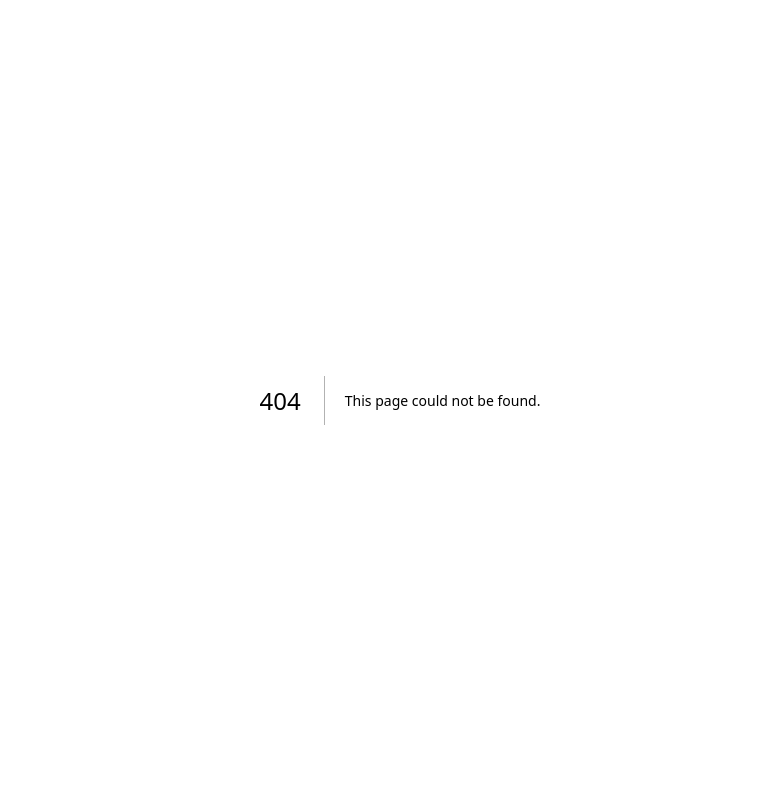
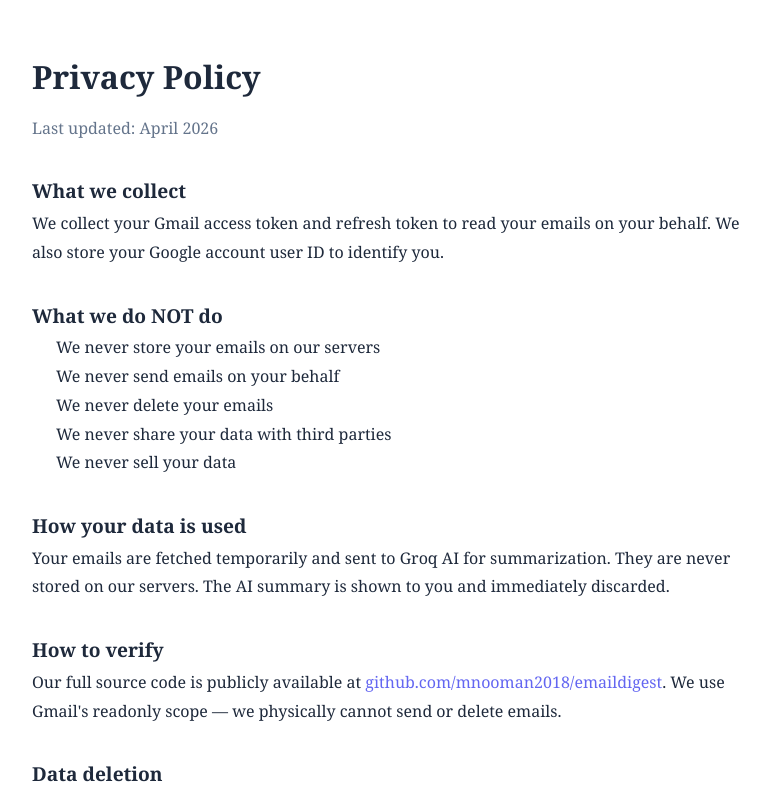
Before and after one commit to mnooman2018/emaildigest, a Next.js app: page /privacy in a window 1280 px wide. Before the commit this address had no page. Shown: the top 797 px of the page, without its empty margins (240-1010 px from the left). Built offline with nearby package versions, Linux system fonts and the light colour scheme.

Commit message:
feat: logout button, privacy policy link in panel

```diff
--- a/app/extension-auth/page.tsx
+++ b/app/extension-auth/page.tsx
@@ -4,16 +4,27 @@ import { useEffect, useState } from 'react'
 
 export default function ExtensionAuth() {
   const [status, setStatus] = useState('loading')
+  const [countdown, setCountdown] = useState(3)
 
   useEffect(() => {
     const params = new URLSearchParams(window.location.search)
     const token = params.get('token')
 
     if (token) {
-      // Store in sessionStorage so auth-listener can read it
       sessionStorage.setItem('ed_token', token)
       window.postMessage({ type: 'ed-save-token', token }, '*')
       setStatus('done')
+
+      // Countdown then close
+      let count = 3
+      const timer = setInterval(() => {
+        count--
+        setCountdown(count)
+        if (count === 0) {
+          clearInterval(timer)
+          window.close()
+        }
+      }, 1000)
     } else {
       setStatus('error')
     }
@@ -40,7 +51,10 @@ export default function ExtensionAuth() {
             <div style={{ fontSize: '2.5rem', marginBottom: '1rem' }}>✅</div>
             <p style={{ color: '#16a34a', fontSize: '1rem', fontWeight: '600' }}>Login successful!</p>
             <p style={{ color: '#64748b', fontSize: '0.82rem', marginTop: '0.5rem' }}>
-              Go back to Gmail and click<br/><strong>"Done! Load My Emails"</strong>
+              Closing in {countdown} seconds...
+            </p>
+            <p style={{ color: '#94a3b8', fontSize: '0.75rem', marginTop: '0.5rem' }}>
+              Go back to Gmail and click "Done! Load My Emails"
             </p>
           </>
         )}
--- /dev/null
+++ b/app/privacy/page.tsx
@@ -0,0 +1,39 @@
+export default function PrivacyPage() {
+  return (
+    <main style={{
+      maxWidth: '800px',
+      margin: '0 auto',
+      padding: '3rem 2rem',
+      fontFamily: 'Georgia, serif',
+      color: '#1e293b',
+      lineHeight: '1.8',
+    }}>
+      <h1 style={{ fontSize: '2rem', fontWeight: '700', marginBottom: '0.5rem' }}>Privacy Policy</h1>
+      <p style={{ color: '#64748b', marginBottom: '2rem' }}>Last updated: April 2026</p>
+
+      <h2 style={{ fontSize: '1.2rem', fontWeight: '700', marginTop: '2rem' }}>What we collect</h2>
+      <p>We collect your Gmail access token and refresh token to read your emails on your behalf. We also store your Google account user ID to identify you.</p>
+
+      <h2 style={{ fontSize: '1.2rem', fontWeight: '700', marginTop: '2rem' }}>What we do NOT do</h2>
+      <ul style={{ paddingLeft: '1.5rem' }}>
+        <li>We never store your emails on our servers</li>
+        <li>We never send emails on your behalf</li>
+        <li>We never delete your emails</li>
+        <li>We never share your data with third parties</li>
+        <li>We never sell your data</li>
+      </ul>
+
+      <h2 style={{ fontSize: '1.2rem', fontWeight: '700', marginTop: '2rem' }}>How your data is used</h2>
+      <p>Your emails are fetched temporarily and sent to Groq AI for summarization. They are never stored on our servers. The AI summary is shown to you and immediately discarded.</p>
+
+      <h2 style={{ fontSize: '1.2rem', fontWeight: '700', marginTop: '2rem' }}>How to verify</h2>
+      <p>Our full source code is publicly available at <a href="https://github.com/mnooman2018/emaildigest" style={{ color: '#6366f1' }}>github.com/mnooman2018/emaildigest</a>. We use Gmail's readonly scope — we physically cannot send or delete emails.</p>
+
+      <h2 style={{ fontSize: '1.2rem', fontWeight: '700', marginTop: '2rem' }}>Data deletion</h2>
+      <p>Clicking logout immediately removes all tokens from your device and you can revoke access at any time from your <a href="https://myaccount.google.com/permissions" style={{ color: '#6366f1' }}>Google Account settings</a>.</p>
+
+      <h2 style={{ fontSize: '1.2rem', fontWeight: '700', marginTop: '2rem' }}>Contact</h2>
+      <p>For any privacy concerns, contact: mnooman2018@gmail.com</p>
+    </main>
+  )
+}
--- a/chrome-extension/content.js
+++ b/chrome-extension/content.js
@@ -9,13 +9,12 @@ let pinnedEmails = []
 let selectedDate = new Date().toISOString().split('T')[0]
 let timeFrom = '00:00'
 let timeTo = '23:59'
-let activeView = 'emails' // 'emails' or 'pinned'
+let activeView = 'emails'
 
 const categoryEmoji = { meeting: '📅', task: '✅', promo: '🏷️', personal: '👤', other: '📧' }
 const categoryColor = { meeting: '#2563eb', task: '#7c3aed', promo: '#d97706', personal: '#db2777', other: '#475569' }
 const priorityColor = { high: '#dc2626', medium: '#d97706', low: '#16a34a' }
 
-// Load saved data on start
 chrome.storage.local.get(['ed_token', 'ed_pinned'], (result) => {
   if (result.ed_token) savedToken = result.ed_token
   if (result.ed_pinned) pinnedEmails = result.ed_pinned
@@ -49,7 +48,8 @@ function showLoginScreen() {
         box-shadow:0 4px 15px rgba(99,102,241,0.4);
         margin-bottom:0.75rem;
       ">🔗 Connect with Google</button>
-      <p style="font-size:0.7rem;color:#94a3b8;">We only read your emails — never send or delete anything</p>
+      <p style="font-size:0.7rem;color:#94a3b8;margin-bottom:0.5rem;">We only read your emails — never send or delete anything</p>
+      <a href="${SITE_URL}/privacy" target="_blank" style="font-size:0.7rem;color:#6366f1;display:block;">📄 Read our Privacy Policy</a>
     </div>
   `
 
@@ -112,31 +112,25 @@ function isPinned(emailId) {
 function renderToolbar() {
   return `
     <div style="background:#fff;border-bottom:1px solid #e2e8f0;padding:0.6rem 0.75rem;">
-      <!-- View tabs -->
       <div style="display:flex;gap:0.4rem;margin-bottom:0.6rem;">
         <button data-view="emails" style="
-          flex:1;padding:0.3rem;border-radius:8px;font-size:0.72rem;cursor:pointer;
-          border:none;
+          flex:1;padding:0.3rem;border-radius:8px;font-size:0.72rem;cursor:pointer;border:none;
           background:${activeView === 'emails' ? '#6366f1' : '#f1f5f9'};
           color:${activeView === 'emails' ? 'white' : '#64748b'};
           font-weight:${activeView === 'emails' ? '600' : '400'};
         ">📧 Emails</button>
         <button data-view="pinned" style="
-          flex:1;padding:0.3rem;border-radius:8px;font-size:0.72rem;cursor:pointer;
-          border:none;
+          flex:1;padding:0.3rem;border-radius:8px;font-size:0.72rem;cursor:pointer;border:none;
           background:${activeView === 'pinned' ? '#6366f1' : '#f1f5f9'};
           color:${activeView === 'pinned' ? 'white' : '#64748b'};
           font-weight:${activeView === 'pinned' ? '600' : '400'};
         ">📌 Pinned (${pinnedEmails.length})</button>
       </div>
-
-      <!-- Date picker -->
       <div style="display:flex;gap:0.4rem;align-items:center;margin-bottom:0.5rem;">
         <label style="font-size:0.7rem;color:#64748b;white-space:nowrap;">📅 Date:</label>
         <input type="date" id="ed-date-picker" value="${selectedDate}" style="
           flex:1;padding:0.2rem 0.4rem;border:1px solid #e2e8f0;
-          border-radius:6px;font-size:0.72rem;color:#1e293b;
-          cursor:pointer;
+          border-radius:6px;font-size:0.72rem;color:#1e293b;cursor:pointer;
         "/>
         <button id="ed-date-go" style="
           background:#6366f1;color:white;border:none;
@@ -144,8 +138,6 @@ function renderToolbar() {
           cursor:pointer;font-size:0.72rem;font-weight:600;
         ">Go</button>
       </div>
-
-      <!-- Time filter -->
       <div style="display:flex;gap:0.4rem;align-items:center;">
         <label style="font-size:0.7rem;color:#64748b;white-space:nowrap;">⏰ Time:</label>
         <input type="time" id="ed-time-from" value="${timeFrom}" style="
@@ -176,12 +168,10 @@ function renderEmails() {
   if (activeView === 'pinned') {
     let html = toolbar
     if (pinnedEmails.length === 0) {
-      html += `<div style="text-align:center;padding:2rem;color:#64748b;font-size:0.82rem;">No pinned emails yet.<br>Click 📌 on any email to pin it.</div>`
+      html += `<div style="text-align:center;padding:2rem;color:#64748b;font-size:0.82rem;">No pinned emails yet.<br>Click 🔘 on any email to pin it.</div>`
     } else {
       html += `<div style="padding:0.75rem;">`
-      pinnedEmails.forEach(email => {
-        html += renderEmailCard(email)
-      })
+      pinnedEmails.forEach(email => { html += renderEmailCard(email) })
       html += `</div>`
     }
     contentEl.innerHTML = html
@@ -198,7 +188,6 @@ function renderEmails() {
 
   let html = toolbar
 
-  // Category tabs
   html += `<div style="display:flex;gap:0.3rem;flex-wrap:wrap;padding:0.5rem 0.75rem;background:#fff;border-bottom:1px solid #e2e8f0;">`
   categories.forEach(cat => {
     html += `<button data-cat="${cat}" style="
@@ -211,7 +200,7 @@ function renderEmails() {
   })
   html += `</div>`
 
-  html += `<div style="padding:0.75rem;overflow-y:auto;">`
+  html += `<div style="padding:0.75rem;">`
 
   if (urgentEmails.length > 0 && activeCategory === 'all') {
     html += `<div style="background:#fef2f2;border:1px solid #fecaca;border-radius:8px;padding:0.6rem;margin-bottom:0.75rem;">
@@ -225,9 +214,7 @@ function renderEmails() {
   if (filtered.length === 0) {
     html += `<p style="text-align:center;color:#64748b;font-size:0.82rem;padding:2rem;">No emails found for this time range.</p>`
   } else {
-    filtered.forEach(email => {
-      html += renderEmailCard(email)
-    })
+    filtered.forEach(email => { html += renderEmailCard(email) })
   }
 
   html += `</div>`
@@ -273,7 +260,6 @@ function renderEmailCard(email) {
 }
 
 function attachToolbarEvents() {
-  // View tabs
   document.querySelectorAll('[data-view]').forEach(btn => {
     btn.addEventListener('click', () => {
       activeView = btn.dataset.view
@@ -281,7 +267,6 @@ function attachToolbarEvents() {
     })
   })
 
-  // Date picker
   const datePicker = document.getElementById('ed-date-picker')
   const dateGo = document.getElementById('ed-date-go')
   if (dateGo) {
@@ -292,7 +277,6 @@ function attachToolbarEvents() {
     })
   }
 
-  // Time filter
   const timeApply = document.getElementById('ed-time-apply')
   if (timeApply) {
     timeApply.addEventListener('click', () => {
@@ -306,7 +290,6 @@ function attachToolbarEvents() {
 }
 
 function attachEmailEvents() {
-  // Category tabs
   document.querySelectorAll('[data-cat]').forEach(btn => {
     btn.addEventListener('click', () => {
       activeCategory = btn.dataset.cat
@@ -314,7 +297,6 @@ function attachEmailEvents() {
     })
   })
 
-  // Pin buttons
   document.querySelectorAll('[data-pin]').forEach(btn => {
     btn.addEventListener('click', () => {
       const emailId = btn.dataset.pin
@@ -427,6 +409,7 @@ function createPanel() {
     <div style="display:flex;gap:0.5rem;align-items:center;">
       <button id="ed-maximize" style="background:#f1f5f9;border:1px solid #e2e8f0;border-radius:6px;padding:0.2rem 0.5rem;cursor:pointer;font-size:0.75rem;color:#475569;">⛶ Full</button>
       <button id="ed-refresh" style="background:#6366f1;border:none;border-radius:6px;padding:0.2rem 0.5rem;cursor:pointer;font-size:0.75rem;color:white;">🔄</button>
+      <button id="ed-logout" style="background:#fee2e2;border:1px solid #fecaca;border-radius:6px;padding:0.2rem 0.5rem;cursor:pointer;font-size:0.72rem;color:#dc2626;">Logout</button>
       <button id="ed-close" style="background:none;border:none;cursor:pointer;font-size:1.1rem;color:#94a3b8;">✕</button>
     </div>
   `
@@ -465,6 +448,14 @@ function createPanel() {
     toggleBtn.innerHTML = envelopeIcon()
   })
 
+  document.getElementById('ed-logout').addEventListener('click', () => {
+    savedToken = null
+    emailsData = []
+    pinnedEmails = []
+    chrome.storage.local.remove(['ed_token', 'ed_pinned'])
+    showLoginScreen()
+  })
+
   document.getElementById('ed-refresh').addEventListener('click', () => {
     emailsData = []
     fetchEmails()
```
